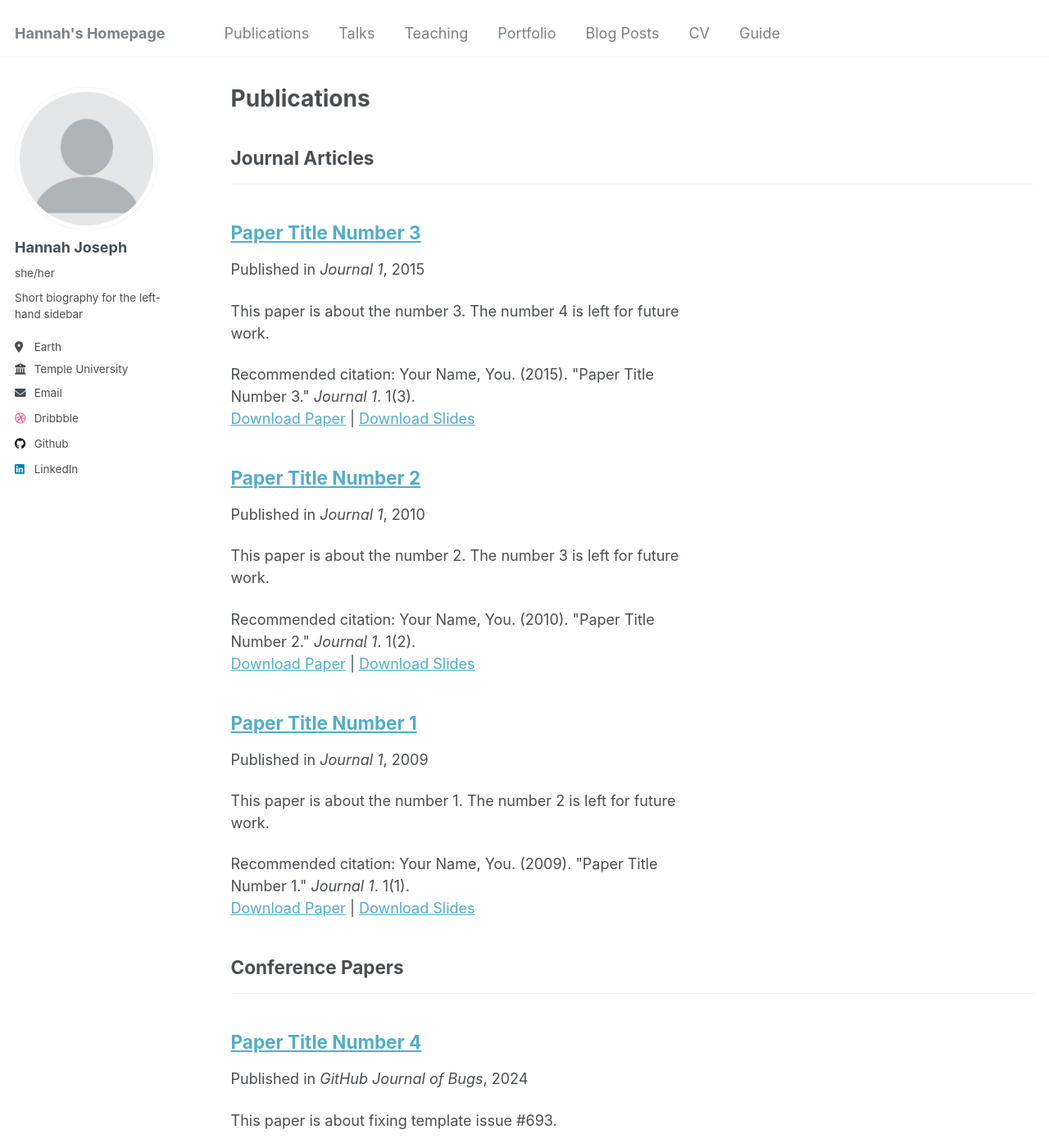
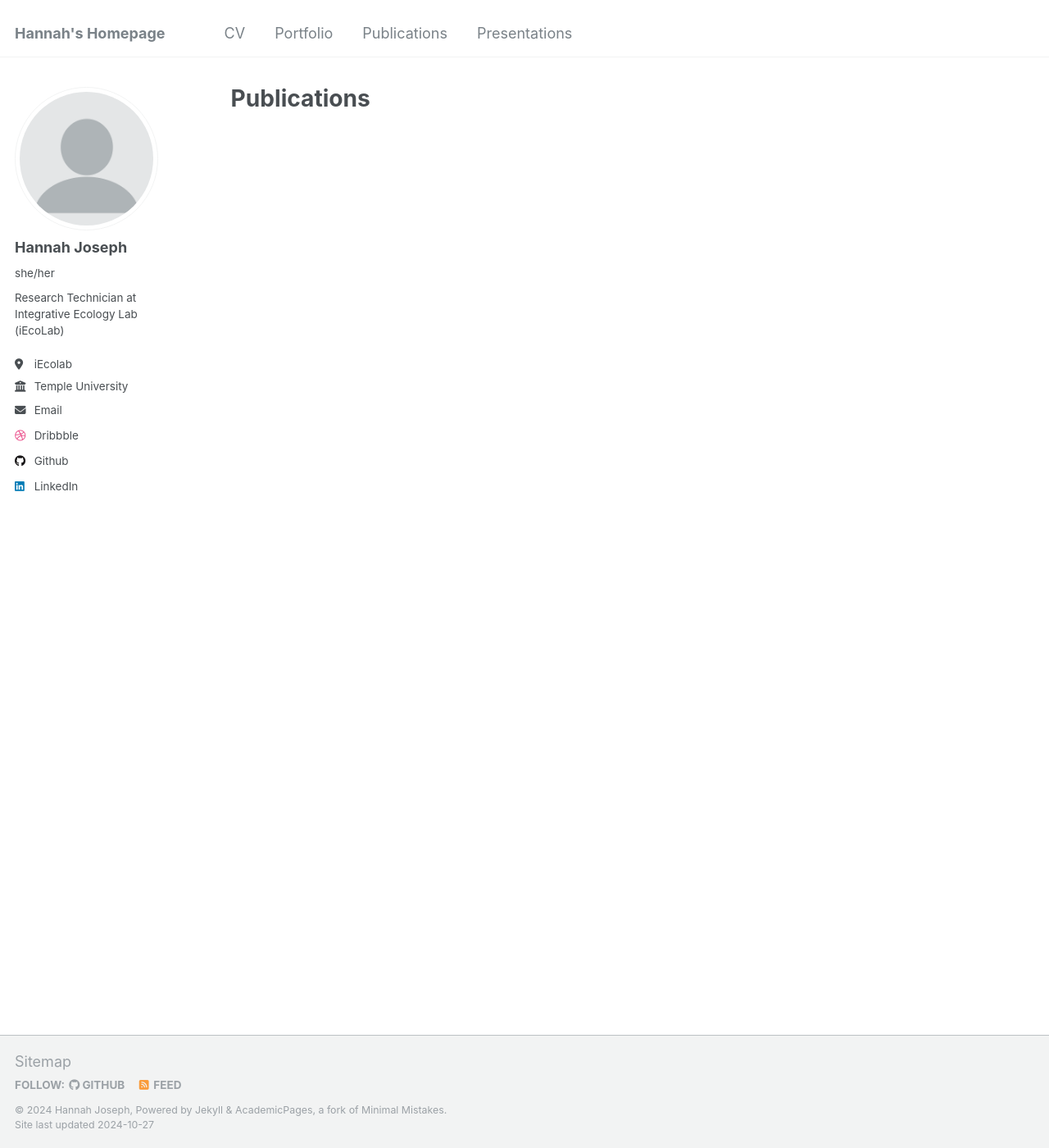
Before and after one commit to hannah-joseph/hannah-joseph.github.io, a Jekyll site: the page built from _pages/publications.html, in a window 1280 px wide and 1400 px high. Shown: the whole window at 82% size. Built offline with Jekyll 4.4.1, drawn with Linux system fonts in a browser that asks for light colours; some of the changed text lies outside the part shown.

Commit message:
changed config

```diff
--- a/_config.yml
+++ b/_config.yml
@@ -24,11 +24,11 @@ author:
   avatar           : "profile.png"
   name             : "Hannah Joseph"
   pronouns         : "she/her"
-  bio              : "Short biography for the left-hand sidebar"
-  location         : "Earth"
+  bio              : "Research Technician at Integrative Ecology Lab (iEcoLab)"
+  location         : "iEcolab"
   employer         : "Temple University"
   uri              : # URL
-  email            : "none@example.org"
+  email            : hmjoseph018@gmail.com"
 
   # Academic websites
   arxiv            : # URL - Update with the correct link to your profile
--- a/_data/navigation.yml
+++ b/_data/navigation.yml
@@ -5,23 +5,25 @@
 # prevent it from being included in the site.
 
 main:
-  - title: "Publications"
-    url: /publications/
-
-  - title: "Talks"
-    url: /talks/
-
-  - title: "Teaching"
-    url: /teaching/
+  - title: "CV"
+    url: /cv/
 
   - title: "Portfolio"
     url: /portfolio/
 
-  - title: "Blog Posts"
-    url: /year-archive/
+  - title: "Publications"
+    url: /publications/
 
-  - title: "CV"
-    url: /cv/
+  - title: "Presentations"
+    url: /Presentations/
 
-  - title: "Guide"
-    url: /markdown/
+  #- title: "Teaching"
+   # url: /teaching/
+
+
+  # title: "Blog Posts"
+  # url: /year-archive/
+
+
+  #title: "Guide"
+  #url: /markdown/
--- a/_publications/2009-10-01-paper-title-number-1.md
+++ /dev/null
@@ -1,14 +0,0 @@
----
-title: "Paper Title Number 1"
-collection: publications
-category: manuscripts
-permalink: /publication/2009-10-01-paper-title-number-1
-excerpt: 'This paper is about the number 1. The number 2 is left for future work.'
-date: 2009-10-01
-venue: 'Journal 1'
-slidesurl: 'http://academicpages.github.io/files/slides1.pdf'
-paperurl: 'http://academicpages.github.io/files/paper1.pdf'
-citation: 'Your Name, You. (2009). &quot;Paper Title Number 1.&quot; <i>Journal 1</i>. 1(1).'
----
-
-The contents above will be part of a list of publications, if the user clicks the link for the publication than the contents of section will be rendered as a full page, allowing you to provide more information about the paper for the reader. When publications are displayed as a single page, the contents of the above "citation" field will automatically be included below this section in a smaller font.
--- a/_publications/2010-10-01-paper-title-number-2.md
+++ /dev/null
@@ -1,14 +0,0 @@
----
-title: "Paper Title Number 2"
-collection: publications
-category: manuscripts
-permalink: /publication/2010-10-01-paper-title-number-2
-excerpt: 'This paper is about the number 2. The number 3 is left for future work.'
-date: 2010-10-01
-venue: 'Journal 1'
-slidesurl: 'http://academicpages.github.io/files/slides2.pdf'
-paperurl: 'http://academicpages.github.io/files/paper2.pdf'
-citation: 'Your Name, You. (2010). &quot;Paper Title Number 2.&quot; <i>Journal 1</i>. 1(2).'
----
-
-The contents above will be part of a list of publications, if the user clicks the link for the publication than the contents of section will be rendered as a full page, allowing you to provide more information about the paper for the reader. When publications are displayed as a single page, the contents of the above "citation" field will automatically be included below this section in a smaller font.
--- a/_publications/2015-10-01-paper-title-number-3.md
+++ /dev/null
@@ -1,14 +0,0 @@
----
-title: "Paper Title Number 3"
-collection: publications
-category: manuscripts
-permalink: /publication/2015-10-01-paper-title-number-3
-excerpt: 'This paper is about the number 3. The number 4 is left for future work.'
-date: 2015-10-01
-venue: 'Journal 1'
-slidesurl: 'http://academicpages.github.io/files/slides3.pdf'
-paperurl: 'http://academicpages.github.io/files/paper3.pdf'
-citation: 'Your Name, You. (2015). &quot;Paper Title Number 3.&quot; <i>Journal 1</i>. 1(3).'
----
-
-The contents above will be part of a list of publications, if the user clicks the link for the publication than the contents of section will be rendered as a full page, allowing you to provide more information about the paper for the reader. When publications are displayed as a single page, the contents of the above "citation" field will automatically be included below this section in a smaller font.
--- a/_publications/2024-02-17-paper-title-number-4.md
+++ /dev/null
@@ -1,13 +0,0 @@
----
-title: "Paper Title Number 4"
-collection: publications
-category: conferences
-permalink: /publication/2024-02-17-paper-title-number-4
-excerpt: 'This paper is about fixing template issue #693.'
-date: 2024-02-17
-venue: 'GitHub Journal of Bugs'
-paperurl: 'http://academicpages.github.io/files/paper3.pdf'
-citation: 'Your Name, You. (2024). &quot;Paper Title Number 3.&quot; <i>GitHub Journal of Bugs</i>. 1(3).'
----
-
-The contents above will be part of a list of publications, if the user clicks the link for the publication than the contents of section will be rendered as a full page, allowing you to provide more information about the paper for the reader. When publications are displayed as a single page, the contents of the above "citation" field will automatically be included below this section in a smaller font.
```
Also changed, not shown: _pages/about.md (+1 -1 lines), _talks/2012-03-01-talk-1.md (deleted, +0 -11 lines), _talks/2013-03-01-tutorial-1.md (deleted, +0 -13 lines), _talks/2014-02-01-talk-2.md (deleted, +0 -13 lines).
